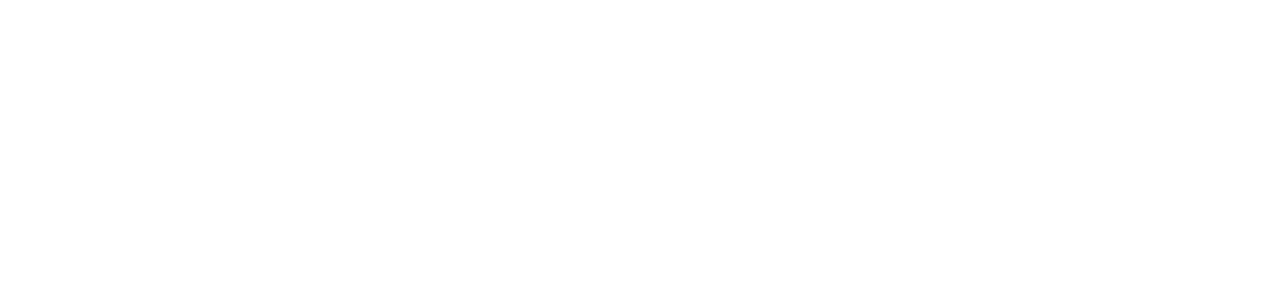
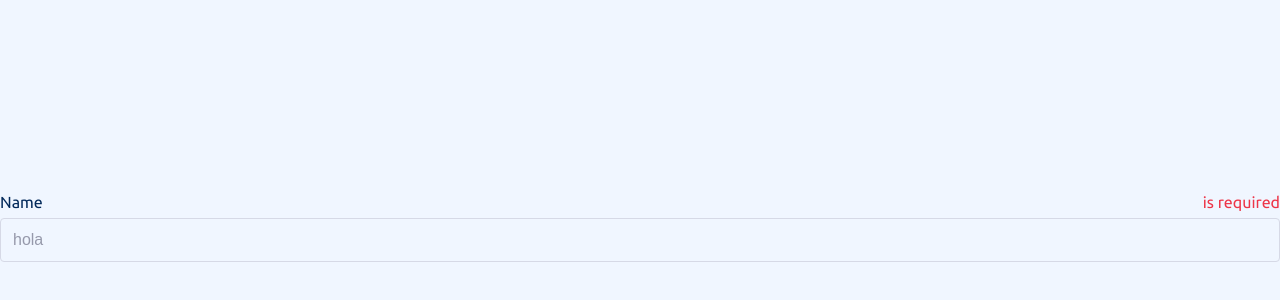
Before and after one commit to chysomm62/multi-step-form, a React app: page / in a window 1280 px wide. Shown: the part 174-474 px from the top of the page. Built offline with nearby package versions, Linux system fonts and the light colour scheme; the HTML template or start-up script is replaced by a standard one.

Commit message:
create button and input components

```diff
--- a/src/App.jsx
+++ b/src/App.jsx
@@ -1,5 +1,12 @@
+import Button from "./components/common/Button";
+import Input from "./components/common/Input";
+
 function App() {
-  return <></>;
+  return (
+    <div className="app">
+      <Input type="text" name="helo" placeholder="hola" label="Name" />
+    </div>
+  );
 }
 
 export default App;
--- /dev/null
+++ b/src/components/common/Button/Button.module.scss
@@ -0,0 +1,17 @@
+.contained_btn {
+  background-color: var(--Marine-blue);
+  color: var(--White);
+
+  &:hover {
+    opacity: 0.9;
+  }
+}
+
+.btn {
+  color: var(--Cool-gray);
+  background-color: inherit;
+
+  &:hover {
+    color: var(--Marine-blue);
+  }
+}
--- /dev/null
+++ b/src/components/common/Button/index.jsx
@@ -0,0 +1,7 @@
+import styles from "./Button.module.scss";
+
+const Button = ({ children }) => {
+  return <button className={styles.btn}>{children}</button>;
+};
+
+export default Button;
--- /dev/null
+++ b/src/components/common/Input/Input.module.scss
@@ -0,0 +1,39 @@
+.Input_wrap {
+  width: 100%;
+
+  div {
+    margin-bottom: 0.25rem;
+    display: flex;
+    align-items: center;
+    justify-content: space-between;
+  }
+
+  .label {
+    color: var(--Marine-blue);
+  }
+
+  .error {
+    color: var(--Strawberry-red);
+  }
+
+  .input {
+    border: 1px solid var(--Light-gray);
+    outline: 0;
+    padding: 0.75rem;
+    font-size: 1rem;
+    border-radius: 0.25rem;
+    color: var(--Marine-blue);
+    font-weight: 500;
+    width: 100%;
+    display: block;
+    background-color: inherit;
+
+    &::placeholder {
+      color: var(--Cool-gray);
+    }
+
+    &:focus {
+      border: 1px solid var(--Marine-blue);
+    }
+  }
+}
--- /dev/null
+++ b/src/components/common/Input/index.jsx
@@ -0,0 +1,22 @@
+import React from "react";
+import styles from "./Input.module.scss";
+
+const Input = ({ type, name, placeholder, label }) => {
+  return (
+    <div className={styles.Input_wrap}>
+      <div>
+        <label className={styles.label}>{label}</label>
+        <p className={styles.error}>is required</p>
+      </div>
+      <input
+        className={styles.input}
+        type={type}
+        id={name}
+        name={name}
+        placeholder={placeholder}
+      />
+    </div>
+  );
+};
+
+export default Input;
--- a/src/index.css
+++ b/src/index.css
@@ -1,21 +1,35 @@
 :root {
-  font-family: Inter, system-ui, Avenir, Helvetica, Arial, sans-serif;
+  font-family: Ubuntu, sans-serif;
   line-height: 1.5;
   font-weight: 400;
-
-  color-scheme: light dark;
-  color: rgba(255, 255, 255, 0.87);
-  background-color: #242424;
 
   font-synthesis: none;
   text-rendering: optimizeLegibility;
   -webkit-font-smoothing: antialiased;
   -moz-osx-font-smoothing: grayscale;
   -webkit-text-size-adjust: 100%;
+
+  /* Colors */
+
+  /* Primary */
+
+  --Marine-blue: hsl(213, 96%, 18%);
+  --Purplish-blue: hsl(243, 100%, 62%);
+  --Pastel-blue: hsl(228, 100%, 84%);
+  --Light-blue: hsl(206, 94%, 87%);
+  --Strawberry-red: hsl(354, 84%, 57%);
+
+  /* Neutral */
+
+  --Cool-gray: hsl(231, 11%, 63%);
+  --Light-gray: hsl(229, 24%, 87%);
+  --Magnolia: hsl(217, 100%, 97%);
+  --Alabaster: hsl(231, 100%, 99%);
+  --White: hsl(0, 0%, 100%);
 }
 
 @font-face {
-  font-family: "ubuntu";
+  font-family: "Ubuntu";
   src: url("./assets/fonts/Ubuntu-Regular.ttf") format("truetype");
   font-weight: 400;
   font-style: normal;
@@ -23,7 +37,7 @@
 }
 
 @font-face {
-  font-family: "ubuntu";
+  font-family: "Ubuntu";
   src: url("./assets/fonts/Ubuntu-Medium.ttf") format("truetype");
   font-weight: 500;
   font-style: normal;
@@ -31,63 +45,43 @@
 }
 
 @font-face {
-  font-family: "ubuntu";
+  font-family: "Ubuntu";
   src: url("./assets/fonts/Ubuntu-Regular.ttf") format("truetype");
   font-weight: 700;
   font-style: normal;
   font-display: swap;
 }
 
+* {
+  box-sizing: border-box;
+  padding: 0;
+  margin: 0;
+  scroll-behavior: smooth;
+}
+
 a {
-  font-weight: 500;
-  color: #646cff;
+  text-decoration: none;
   text-decoration: inherit;
 }
-a:hover {
-  color: #535bf2;
-}
 
-body {
-  margin: 0;
+.app {
   display: flex;
-  place-items: center;
-  min-width: 320px;
+  align-items: center;
+  justify-content: center;
+  width: 100%;
   min-height: 100vh;
-}
-
-h1 {
-  font-size: 3.2em;
-  line-height: 1.1;
+  font-size: 1rem;
+  font-family: Ubuntu, sans-serif;
+  background-color: var(--Magnolia);
 }
 
 button {
-  border-radius: 8px;
-  border: 1px solid transparent;
-  padding: 0.6em 1.2em;
-  font-size: 1em;
-  font-weight: 500;
-  font-family: inherit;
-  background-color: #1a1a1a;
   cursor: pointer;
-  transition: border-color 0.25s;
+  padding: 0.5rem 1rem;
+  border-radius: 4px;
+  border: none;
+  outline: 0;
+  transition: all 1s ease-out;
+  font-weight: 600;
+  font-size: 1rem;
 }
-button:hover {
-  border-color: #646cff;
-}
-button:focus,
-button:focus-visible {
-  outline: 4px auto -webkit-focus-ring-color;
-}
-
-@media (prefers-color-scheme: light) {
-  :root {
-    color: #213547;
-    background-color: #ffffff;
-  }
-  a:hover {
-    color: #747bff;
-  }
-  button {
-    background-color: #f9f9f9;
-  }
-}
```
Also changed, not shown: src/components/Form/index.jsx (added, +7 -0 lines), src/components/common/Button/ContainedButton.jsx (added, +7 -0 lines).
